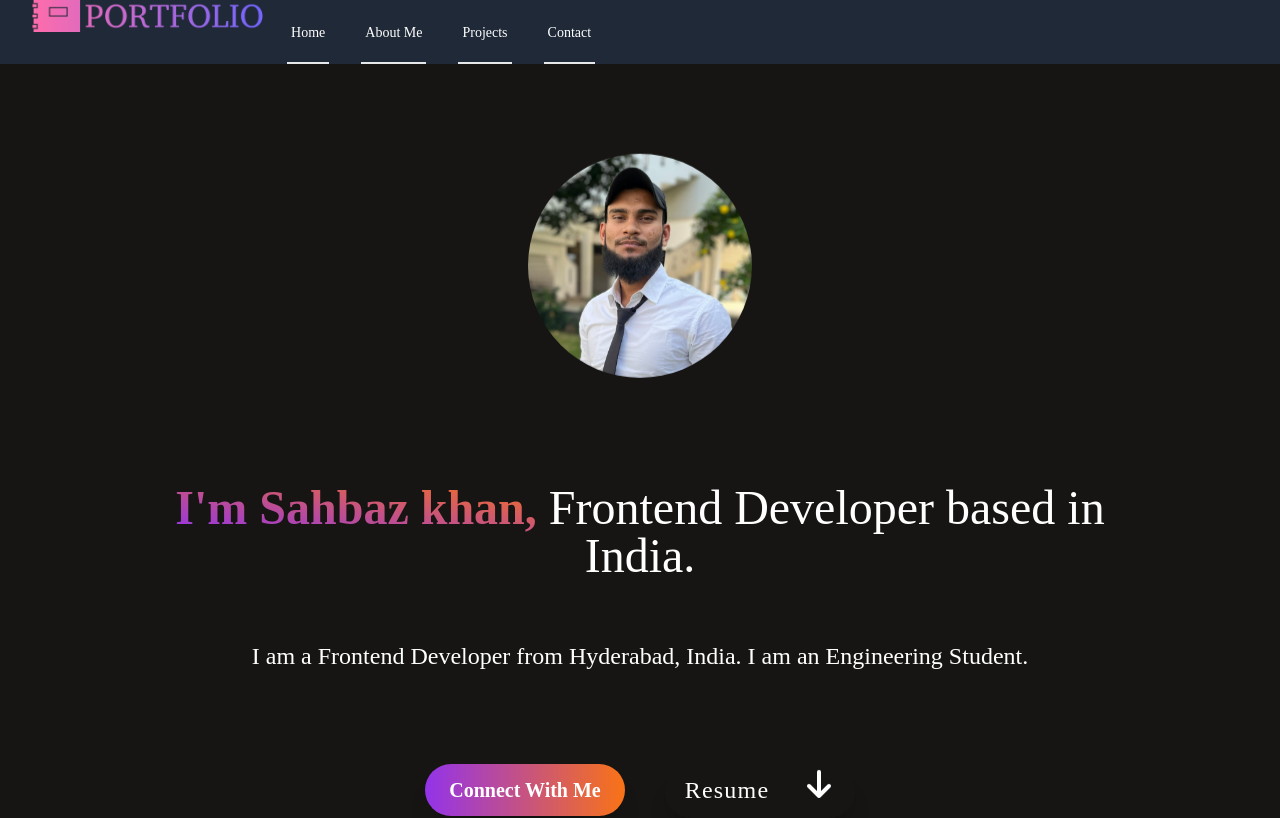
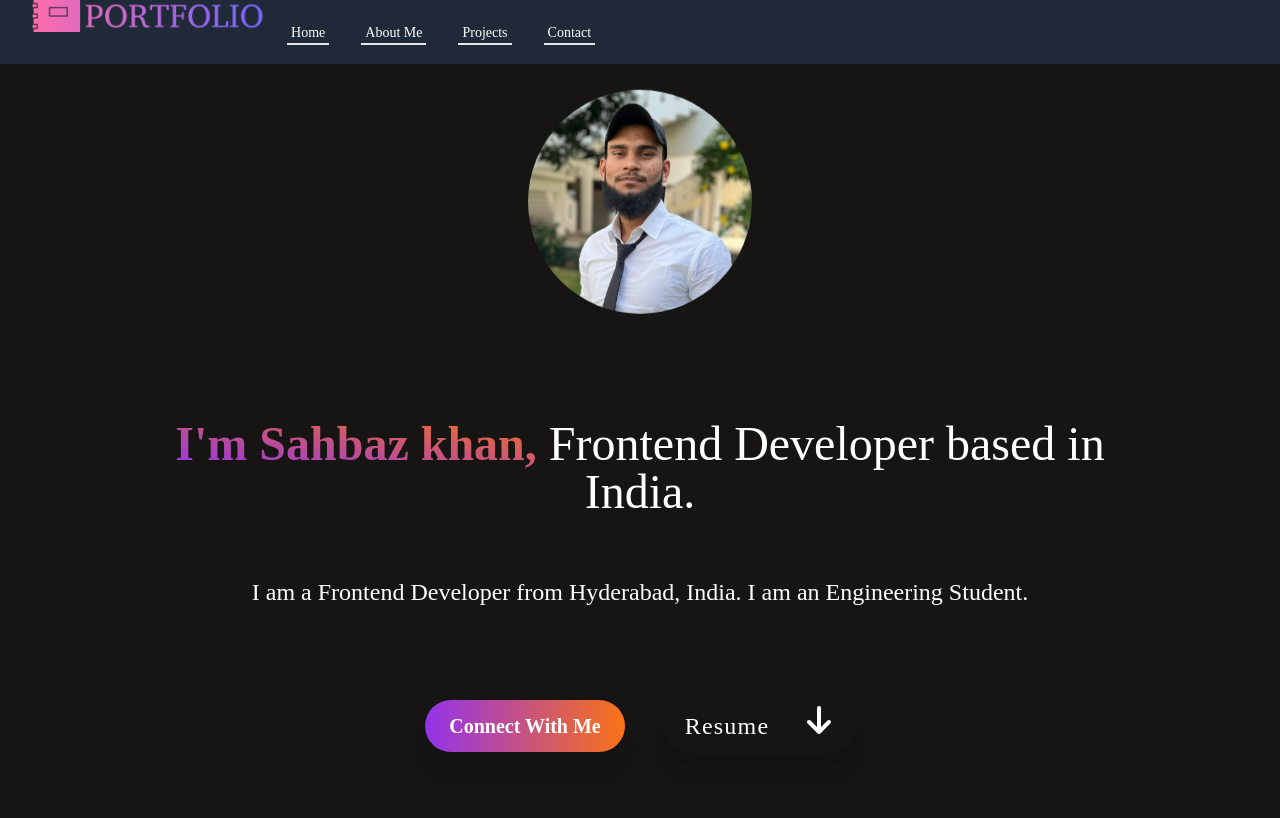
Before and after one commit to mdsahbazkhan/Portfolio, a React (Vite) app: page / in a window 1280 px wide. Shown: the top 818 px of the page. Built offline with nearby package versions, Linux system fonts and the light colour scheme.

Commit message:
Update Navbar.jsx

```diff
--- a/src/component/Navbar/Navbar.jsx
+++ b/src/component/Navbar/Navbar.jsx
@@ -17,14 +17,14 @@ function Navbar() {
   ];
 
   return (
-    <header className="bg-gray-800 text-white">
+    <header className="bg-gray-800 text-white fixed w-full top-0 z-10">
       <nav className="max-w-7xl mx-auto px-4 sm:px-6 lg:px-8">
         <div className="flex justify-between h-16">
           <div className="flex">
             <div className="flex-shrink-0">
               <img className="h-8 w-auto" src={Logo} alt="Logo" />
             </div>
-            <div className="hidden md:ml-6 md:flex md:space-x-8">
+            <div className="hidden md:flex md:items-center md:space-x-8 ml-6">
               {menuItems.map((item) => (
                 <AnchorLink
                   key={item.name}
@@ -68,7 +68,7 @@ function Navbar() {
         </div>
       </nav>
       {showMenu && (
-        <div className="md:hidden">
+        <div className="md:hidden absolute top-16 right-0 w-full bg-gray-800 z-10">
           <div className="px-2 pt-2 pb-3 space-y-1 sm:px-3">
             {menuItems.map((item) => (
               <AnchorLink
```
